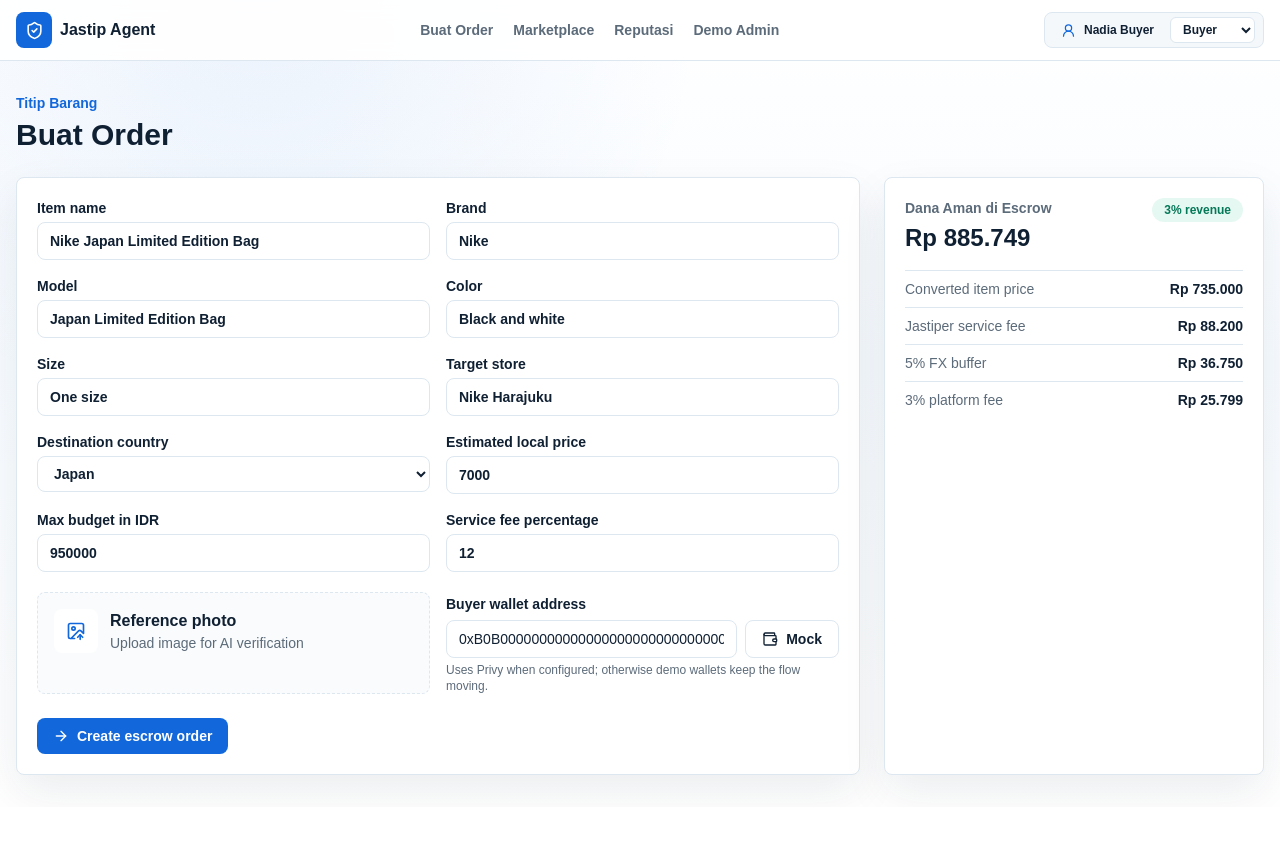
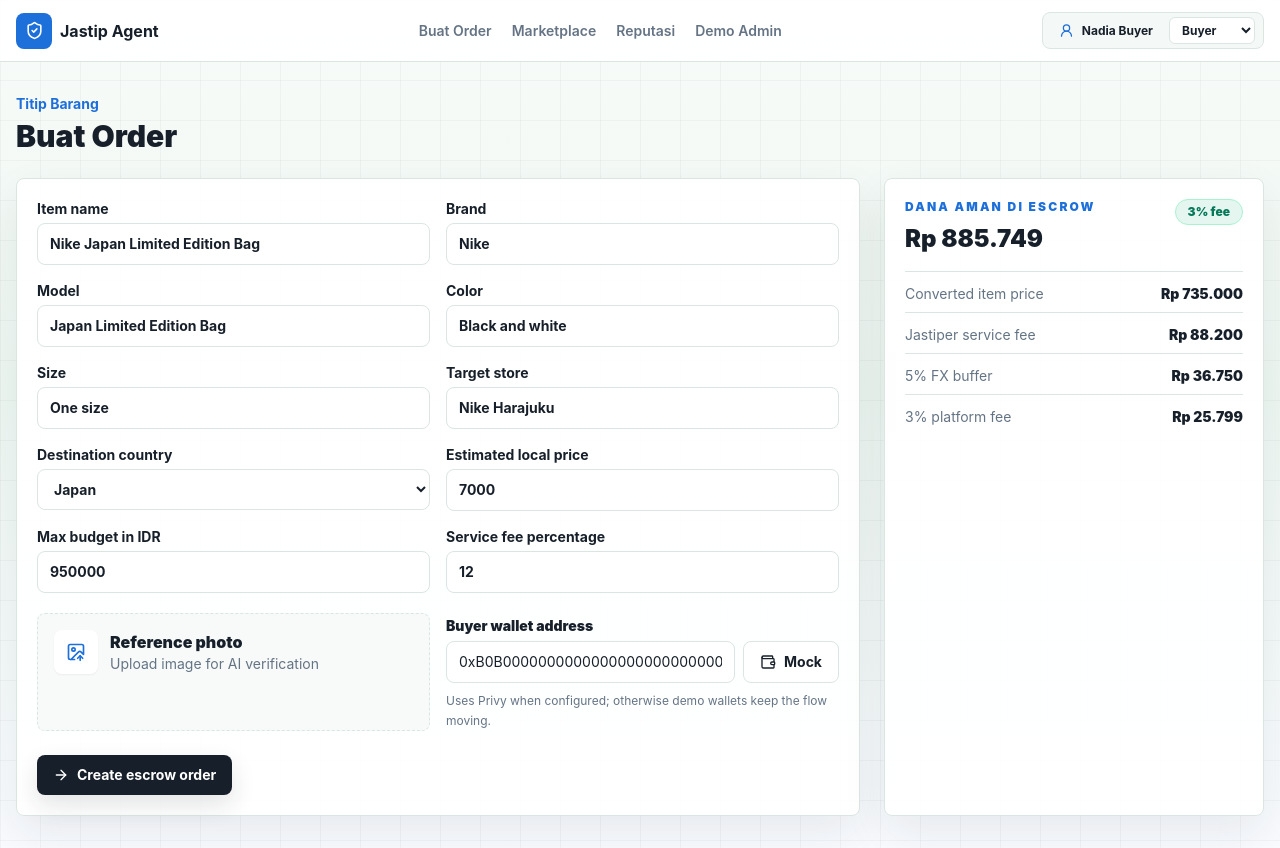
Before and after one commit to rhmatzeka/JASTIP-ERC8004, a Next.js app: page /orders/new in a window 1280 px wide. Before the commit the page ends 807 px from the top, so only its background shows below. Built offline with nearby package versions, Linux system fonts and the light colour scheme.

Commit message:
style: refresh app interface

```diff
--- a/app/globals.css
+++ b/app/globals.css
@@ -3,8 +3,8 @@
 @tailwind utilities;
 
 :root {
-  color: #102033;
-  background: #ffffff;
+  color: #17202a;
+  background: #f7faf8;
 }
 
 * {
@@ -15,9 +15,11 @@
   margin: 0;
   min-height: 100vh;
   background:
-    radial-gradient(circle at 20% 0%, rgba(18, 104, 219, 0.08), transparent 28rem),
-    linear-gradient(180deg, #ffffff 0%, #f7fbff 45%, #ffffff 100%);
-  font-family: Arial, Helvetica, sans-serif;
+    linear-gradient(rgba(23, 32, 42, 0.035) 1px, transparent 1px),
+    linear-gradient(90deg, rgba(23, 32, 42, 0.035) 1px, transparent 1px),
+    linear-gradient(180deg, #f8fbf9 0%, #eef7f2 46%, #f9fbff 100%);
+  background-size: 40px 40px, 40px 40px, auto;
+  font-family: Inter, ui-sans-serif, system-ui, -apple-system, BlinkMacSystemFont, "Segoe UI", sans-serif;
 }
 
 a {
@@ -33,21 +35,45 @@
 }
 
 .panel {
-  @apply rounded-lg border border-line bg-white shadow-soft;
+  @apply rounded-lg border border-line bg-white/95 shadow-soft;
 }
 
 .input {
-  @apply w-full rounded-lg border border-line bg-white px-3 py-2 text-sm outline-none transition focus:border-ocean focus:ring-2 focus:ring-ocean/15;
+  @apply w-full rounded-lg border border-line bg-white px-3 py-2.5 text-sm text-ink outline-none transition placeholder:text-muted/60 focus:border-ocean focus:ring-2 focus:ring-ocean/15;
 }
 
 .btn-primary {
-  @apply inline-flex items-center justify-center gap-2 rounded-lg bg-ocean px-4 py-2 text-sm font-semibold text-white transition hover:bg-blue-700 disabled:cursor-not-allowed disabled:opacity-60;
+  @apply inline-flex min-h-10 items-center justify-center gap-2 rounded-lg bg-ink px-4 py-2 text-sm font-bold text-white shadow-button transition hover:-translate-y-0.5 hover:bg-ocean disabled:cursor-not-allowed disabled:translate-y-0 disabled:opacity-60;
 }
 
 .btn-secondary {
-  @apply inline-flex items-center justify-center gap-2 rounded-lg border border-line bg-white px-4 py-2 text-sm font-semibold text-ink transition hover:border-ocean hover:text-ocean disabled:cursor-not-allowed disabled:opacity-60;
+  @apply inline-flex min-h-10 items-center justify-center gap-2 rounded-lg border border-line bg-white px-4 py-2 text-sm font-bold text-ink transition hover:-translate-y-0.5 hover:border-ocean hover:text-ocean hover:shadow-button disabled:cursor-not-allowed disabled:translate-y-0 disabled:opacity-60;
 }
 
 .btn-danger {
-  @apply inline-flex items-center justify-center gap-2 rounded-lg bg-rose-600 px-4 py-2 text-sm font-semibold text-white transition hover:bg-rose-700 disabled:cursor-not-allowed disabled:opacity-60;
+  @apply inline-flex min-h-10 items-center justify-center gap-2 rounded-lg bg-rose-600 px-4 py-2 text-sm font-bold text-white transition hover:-translate-y-0.5 hover:bg-rose-700 disabled:cursor-not-allowed disabled:translate-y-0 disabled:opacity-60;
 }
+
+.page-shell {
+  @apply mx-auto max-w-7xl px-4 py-8 sm:px-6 lg:px-8;
+}
+
+.eyebrow {
+  @apply text-xs font-black uppercase tracking-[0.18em] text-ocean;
+}
+
+.page-title {
+  @apply mt-2 text-3xl font-black leading-tight text-ink md:text-4xl;
+}
+
+.page-copy {
+  @apply max-w-2xl text-sm leading-6 text-muted;
+}
+
+.metric-tile {
+  @apply rounded-lg border border-line bg-cloud/80 p-4;
+}
+
+.divider-dot {
+  @apply mx-2 inline-block h-1 w-1 rounded-full bg-muted/50 align-middle;
+}
--- a/components/EscrowBreakdown.tsx
+++ b/components/EscrowBreakdown.tsx
@@ -13,16 +13,16 @@
     <div className="panel p-5">
       <div className="mb-4 flex items-start justify-between gap-4">
         <div>
-          <p className="text-sm font-semibold text-muted">Dana Aman di Escrow</p>
-          <h3 className="mt-1 text-2xl font-bold text-ink">{formatIdr(breakdown.escrowAmount)}</h3>
+          <p className="eyebrow">Dana aman di escrow</p>
+          <h3 className="mt-2 text-2xl font-black text-ink">{formatIdr(breakdown.escrowAmount)}</h3>
         </div>
-        <span className="rounded-full bg-mint/10 px-3 py-1 text-xs font-bold text-emerald-700">3% revenue</span>
+        <span className="rounded-full border border-emerald-200 bg-mint/10 px-3 py-1 text-xs font-black text-emerald-700">3% fee</span>
       </div>
       <div className="space-y-2 text-sm">
         {rows.map(([label, value]) => (
-          <div key={label} className="flex items-center justify-between gap-4 border-t border-line pt-2">
+          <div key={label} className="flex items-center justify-between gap-4 border-t border-line pt-3">
             <span className="text-muted">{label}</span>
-            <span className="font-semibold text-ink">{formatIdr(Number(value))}</span>
+            <span className="font-black text-ink">{formatIdr(Number(value))}</span>
           </div>
         ))}
       </div>
--- a/components/ReputationCard.tsx
+++ b/components/ReputationCard.tsx
@@ -15,30 +15,30 @@
     <article className="panel p-5">
       <div className="mb-4 flex items-start justify-between gap-4">
         <div className="min-w-0">
-          <p className="truncate text-sm font-semibold text-muted">{reputation.walletAddress}</p>
-          <h3 className="mt-1 text-lg font-bold text-ink">{reputation.agentId}</h3>
+          <p className="truncate text-sm font-bold text-muted">{reputation.walletAddress}</p>
+          <h3 className="mt-1 text-lg font-black text-ink">{reputation.agentId}</h3>
         </div>
-        <span className={`inline-flex items-center gap-1 rounded-full px-3 py-1 text-xs font-bold ${current.style}`}>
+        <span className={`inline-flex items-center gap-1 rounded-full px-3 py-1 text-xs font-black ${current.style}`}>
           <Icon size={14} />
           {current.label}
         </span>
       </div>
       <div className="grid grid-cols-2 gap-3 text-sm md:grid-cols-4">
-        <div className="rounded-lg bg-cloud p-3">
+        <div className="metric-tile">
           <p className="text-muted">Completed</p>
-          <p className="mt-1 text-xl font-bold text-ink">{reputation.completedOrders}</p>
+          <p className="mt-1 text-xl font-black text-ink">{reputation.completedOrders}</p>
         </div>
-        <div className="rounded-lg bg-cloud p-3">
+        <div className="metric-tile">
           <p className="text-muted">Disputed</p>
-          <p className="mt-1 text-xl font-bold text-ink">{reputation.disputedOrders}</p>
+          <p className="mt-1 text-xl font-black text-ink">{reputation.disputedOrders}</p>
         </div>
-        <div className="rounded-lg bg-cloud p-3">
+        <div className="metric-tile">
           <p className="text-muted">Avg score</p>
-          <p className="mt-1 text-xl font-bold text-ink">{reputation.averageVerificationScore}</p>
+          <p className="mt-1 text-xl font-black text-ink">{reputation.averageVerificationScore}</p>
         </div>
-        <div className="rounded-lg bg-cloud p-3">
+        <div className="metric-tile">
           <p className="text-muted">Trust score</p>
-          <p className="mt-1 text-xl font-bold text-ink">{reputation.trustScore}</p>
+          <p className="mt-1 text-xl font-black text-ink">{reputation.trustScore}</p>
         </div>
       </div>
     </article>
--- a/components/StatusBadge.tsx
+++ b/components/StatusBadge.tsx
@@ -14,7 +14,9 @@
 
 export default function StatusBadge({ status }: { status: OrderStatus | VerificationStatus | string }) {
   return (
-    <span className={`inline-flex rounded-full border px-2.5 py-1 text-xs font-bold ${statusStyle[status] || statusStyle.CREATED}`}>
+    <span
+      className={`inline-flex shrink-0 rounded-full border px-2.5 py-1 text-xs font-black tracking-[0.08em] ${statusStyle[status] || statusStyle.CREATED}`}
+    >
       {status}
     </span>
   );
--- a/components/UploadBox.tsx
+++ b/components/UploadBox.tsx
@@ -12,7 +12,7 @@
   onChange: (dataUrl: string) => void;
 }) {
   return (
-    <label className="block cursor-pointer rounded-lg border border-dashed border-line bg-cloud/60 p-4 transition hover:border-ocean">
+    <label className="block cursor-pointer rounded-lg border border-dashed border-line bg-cloud/70 p-4 transition hover:-translate-y-0.5 hover:border-ocean hover:bg-white">
       <input
         className="sr-only"
         type="file"
@@ -26,15 +26,15 @@
         }}
       />
       <div className="flex items-center gap-3">
-        <span className="grid h-11 w-11 shrink-0 place-items-center rounded-lg bg-white text-ocean">
+        <span className="grid h-11 w-11 shrink-0 place-items-center rounded-lg bg-white text-ocean shadow-sm">
           <ImageUp size={20} />
         </span>
         <div className="min-w-0">
-          <p className="font-bold text-ink">{label}</p>
+          <p className="font-black text-ink">{label}</p>
           <p className="text-sm text-muted">{value ? "Photo attached" : "Upload image for AI verification"}</p>
         </div>
       </div>
-      {value ? <img src={value} alt={label} className="mt-4 h-40 w-full rounded-lg object-cover" /> : null}
+      {value ? <img src={value} alt={label} className="mt-4 h-40 w-full rounded-lg border border-line object-cover" /> : null}
     </label>
   );
 }
--- a/components/WalletConnect.tsx
+++ b/components/WalletConnect.tsx
@@ -21,7 +21,7 @@
 }) {
   return (
     <div>
-      <label className="text-sm font-bold text-ink">{label}</label>
+      <label className="text-sm font-black text-ink">{label}</label>
       <div className="mt-1 flex gap-2">
         <input className="input" value={value} onChange={(event) => onChange(event.target.value)} placeholder="0x..." />
         <button type="button" className="btn-secondary shrink-0" onClick={() => onChange(randomWallet())}>
@@ -29,7 +29,7 @@
           Mock
         </button>
       </div>
-      <p className="mt-1 text-xs text-muted">Uses Privy when configured; otherwise demo wallets keep the flow moving.</p>
+      <p className="mt-2 text-xs leading-5 text-muted">Uses Privy when configured; otherwise demo wallets keep the flow moving.</p>
     </div>
   );
 }
--- a/tailwind.config.ts
+++ b/tailwind.config.ts
@@ -9,15 +9,18 @@
   theme: {
     extend: {
       colors: {
-        ink: "#102033",
-        muted: "#5c6b7a",
-        ocean: "#1268db",
-        mint: "#10b981",
-        cloud: "#f5f8fb",
-        line: "#dde7ef"
+        ink: "#17202a",
+        muted: "#657485",
+        ocean: "#1d6fd9",
+        mint: "#10a37f",
+        saffron: "#f59e0b",
+        coral: "#f9735b",
+        cloud: "#f4f8f6",
+        line: "#dbe6e1"
       },
       boxShadow: {
-        soft: "0 18px 45px rgba(16, 32, 51, 0.08)"
+        soft: "0 18px 45px rgba(23, 32, 42, 0.08)",
+        button: "0 10px 24px rgba(23, 32, 42, 0.12)"
       }
     }
   },
```
Also changed, not shown: components/OrderCard.tsx (+26 -8 lines), components/VerificationReport.tsx (+10 -10 lines).
